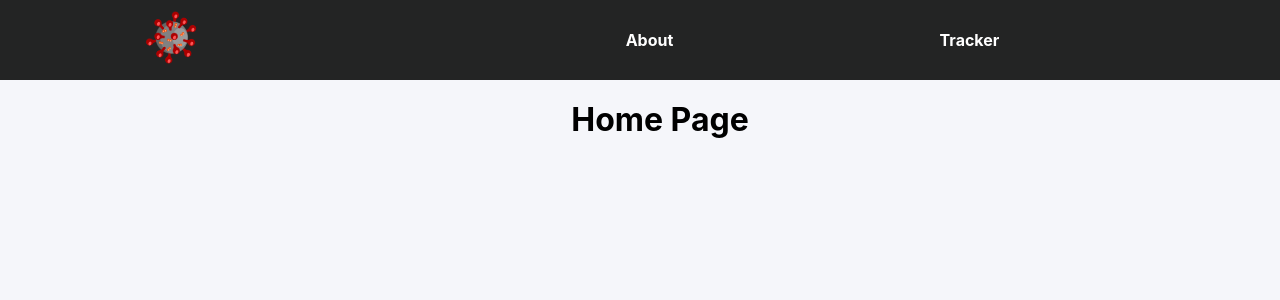
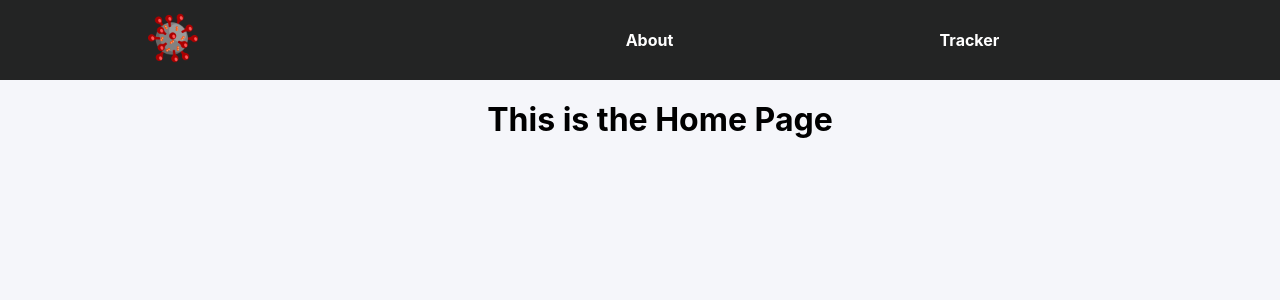
Before and after one commit to pairofAces/covid-vault, a React (Create React App) app: page / in a window 1280 px wide. Shown: the top 300 px of the page. Built offline with nearby package versions, Linux system fonts and the light colour scheme.

Commit message:
added home page & about page

```diff
--- a/src/App.js
+++ b/src/App.js
@@ -1,6 +1,7 @@
 import React, { useState, useEffect } from 'react';
 import './App.css'
 import Nav from './Nav';
+import Home from './Home';
 import About from './About';
 import Tracker from './Tracker';
 import { BrowserRouter as Router, Switch, Route } from 'react-router-dom';
@@ -27,14 +28,15 @@ function App() {
   );
 }
 
-function Home() {
-  // return <ReactGlobe/>
-  return (
-    <div>
-      <h1>Home Page</h1>
-    </div>
-  )
-}
+// function Home() {
+//   // return <ReactGlobe/>
+//   document.body.style = ('background: url(src/earth-map.jpg);')
+//   return (
+//     <div>
+//       <h1>Home Page</h1>
+//     </div>
+//   )
+// }
 
 
 export default App;
--- /dev/null
+++ b/src/Home.js
@@ -0,0 +1,18 @@
+import React from 'react';
+import './Home.css';
+import space from './space.jpg'
+import ReactGlobe from 'react-globe';
+
+function Home() {
+    // document.body.classList.add('home')
+    // document.body.style.backgroundImage = `url(${space})`;
+
+     return (
+        <div >
+            <h1>This is the Home Page</h1>
+            {/* <ReactGlobe/> */}
+        </div>
+    )
+}
+
+export default Home
```
Also changed, not shown: src/Home.css (added), src/earth-map.jpg (added), src/space.jpg (added).
